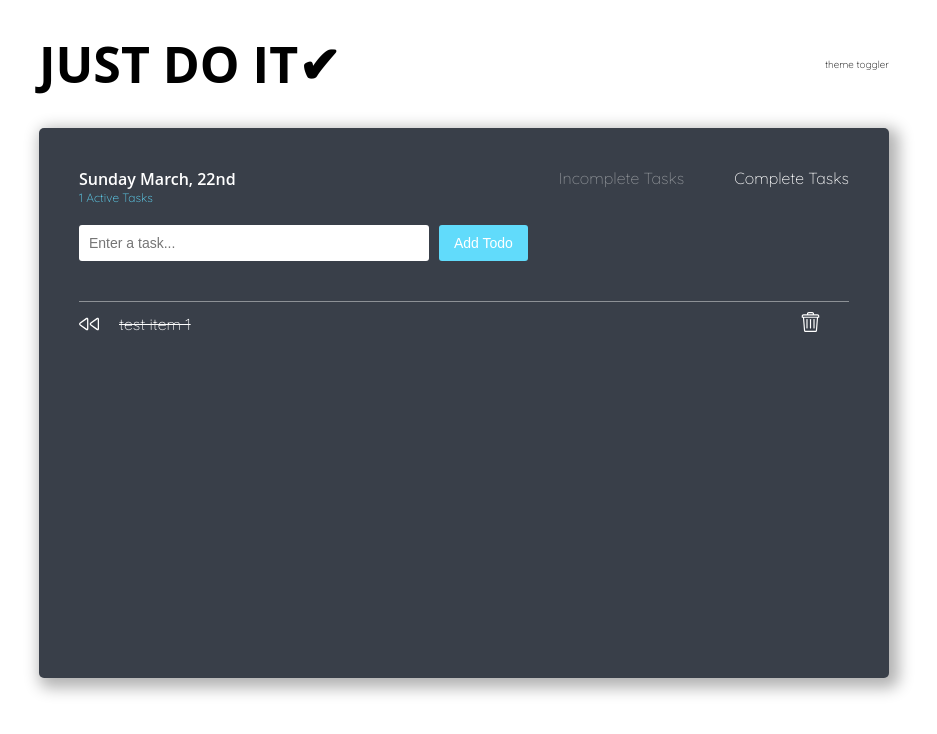
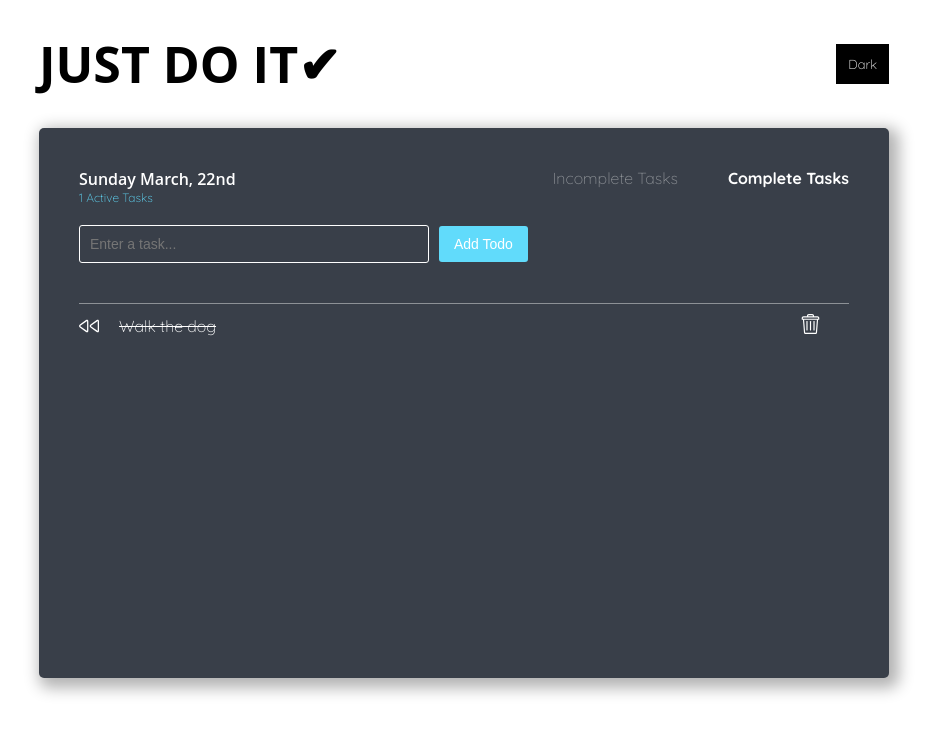
Before and after one commit to shimphillip/just-todo-it, a React (Create React App) app: page /completed in a window 1280 px wide. Shown: the top 734 px of the page, without its empty margins (176-1113 px from the left). Built offline with nearby package versions, Linux system fonts and the light colour scheme.

Commit message:
feat(dark-mode): pretty :)

```diff
--- a/src/components/App.scss
+++ b/src/components/App.scss
@@ -1,3 +1,17 @@
+:root {
+  --primary-color: #393f49;
+  --secondary-color: #61dbfb;
+  --tertiary-color: white;
+  --danger-color: red;
+  --success-color: green;
+}
+
+[data-theme="dark"] {
+  --primary-color: white;
+  --secondary-color: #61dbfb;
+  --tertiary-color: #393f49;
+}
+
 *,
 *::before,
 *::after {
@@ -64,7 +78,7 @@ html {
   .container {
     width: 850px;
     height: 550px;
-    background-color: #393f49;
+    background-color: var(--primary-color);
     border-radius: 5px;
     padding: 4rem;
     box-shadow: 5px 5px 15px 5px rgba(0, 0, 0, 0.3);
--- a/src/components/App.tsx
+++ b/src/components/App.tsx
@@ -3,6 +3,7 @@ import Header from './Header/Header';
 import TodoList from './TodoList/TodoList';
 import './App.scss';
 import { BrowserRouter as Router, Switch, Route } from 'react-router-dom';
+import ToggleTheme from './ToggleTheme/ToggleTheme';
 
 // this is where you can update initial todos
 const initialTodos: Array<Todo> = [
@@ -11,11 +12,12 @@ const initialTodos: Array<Todo> = [
 ];
 
 interface AppProps {
-  initialTodosImport: Array<Todo>;
+  initialTodosImport?: Array<Todo>;
 }
 
 const App: React.FC<AppProps> = ({ initialTodosImport }) => {
   const [todos, setTodos] = useState(initialTodosImport || initialTodos);
+  const [darkMode, setDarkMode] = useState(true);
 
   const toggleTodo: ToggleTodo = selectedTodo => {
     const newTodos = todos.map(todo => {
@@ -50,6 +52,16 @@ const App: React.FC<AppProps> = ({ initialTodosImport }) => {
     setTodos(newTodos);
   };
 
+  const toggleDarkMode = () => {
+    if (darkMode) {
+      document.documentElement.setAttribute('data-theme', 'dark');
+    } else {
+      document.documentElement.setAttribute('data-theme', 'light');
+    }
+
+    setDarkMode(!darkMode);
+  };
+
   return (
     <Router>
       <div className="center">
@@ -60,7 +72,7 @@ const App: React.FC<AppProps> = ({ initialTodosImport }) => {
               ✔
             </span>
           </h1>
-          <div className="theme-toggler">theme toggler</div>
+          <ToggleTheme darkMode={darkMode} toggleDarkMode={toggleDarkMode} />
         </div>
         <div className="container">
           <Header todos={todos} addTodo={addTodo} />
--- a/src/components/Header/AddTodoForm/AddTodoForm.scss
+++ b/src/components/Header/AddTodoForm/AddTodoForm.scss
@@ -2,8 +2,9 @@ form {
   input {
     margin-right: 1rem;
     padding: 1rem 0 1rem 1rem;
-    background-color: white;
-    border: none;
+    color: var(--tertiary-color);
+    background-color: var(--primary-color);
+    border: 1px solid var(--tertiary-color);
     border-radius: 3px;
     font-size: 1.4rem;
     width: 350px;
@@ -11,8 +12,8 @@ form {
 
   button {
     padding: 1rem 1.5rem;
-    color: white;
-    background-color: #61dbfb;
+    color: var(--tertiary-color);
+    background-color: var(--secondary-color);
     border: none;
     border-radius: 3px;
     font-size: 1.4rem;
--- a/src/components/Header/Header.scss
+++ b/src/components/Header/Header.scss
@@ -7,7 +7,7 @@ header {
   time {
     font-family: 'Open Sans', sans-serif;
     margin-bottom: 0.5rem;
-    color: white;
+    color: var(--tertiary-color);
     font-size: 1.6rem;
     font-weight: 600;
   }
--- a/src/components/Header/Nav/Nav.scss
+++ b/src/components/Header/Nav/Nav.scss
@@ -6,7 +6,8 @@ nav {
     margin-right: 5rem;
 
     &--active {
-      color: white;
+      color: var(--tertiary-color);
+      font-weight: bold;
     }
 
     &:last-of-type {
--- a/src/components/Header/Status/Status.scss
+++ b/src/components/Header/Status/Status.scss
@@ -1,5 +1,5 @@
 .status {
-  color: #61dbfb;
+  color: var(--secondary-color);
   font-size: 1.2rem;
   margin-bottom: 2rem;
 }
--- a/src/components/TodoItem/TodoItem.scss
+++ b/src/components/TodoItem/TodoItem.scss
@@ -11,7 +11,7 @@
   .icon {
     width: 20px;
     height: 20px;
-    fill: white;
+    fill: var(--tertiary-color);
     margin-right: 20px;
   }
 
@@ -23,7 +23,7 @@
 
     .text {
       display: inline-block;
-      color: white;
+      color: var(--tertiary-color);
       font-size: 1.6rem;
       line-height: 1.5;
 
@@ -33,7 +33,7 @@
     }
 
     &:hover .icon {
-      fill: green;
+      fill: var(--success-color);
     }
   }
 
@@ -43,7 +43,7 @@
     cursor: pointer;
 
     &:hover {
-      fill: red;
+      fill: var(--danger-color);
     }
   }
 }
--- /dev/null
+++ b/src/components/ToggleTheme/ToggleTheme.scss
@@ -0,0 +1,16 @@
+.toggle-button {
+  padding: 1rem;
+  border: 2px solid black;
+  cursor: pointer;
+  font-size: 1.3rem;
+
+  &--dark {
+    background: black;
+    color: white;
+  }
+
+  &--light {
+    background: white;
+    color: black;
+  }
+}
--- /dev/null
+++ b/src/components/ToggleTheme/ToggleTheme.tsx
@@ -0,0 +1,27 @@
+import React from 'react';
+import './ToggleTheme.scss';
+
+interface ToggleThemeProps {
+  toggleDarkMode: ToggleDarkMode;
+  darkMode: boolean;
+}
+
+const ToggleTheme: React.FC<ToggleThemeProps> = ({
+  darkMode,
+  toggleDarkMode,
+}) => {
+  return darkMode ? (
+    <div className="toggle-button toggle-button--dark" onClick={toggleDarkMode}>
+      Dark
+    </div>
+  ) : (
+    <div
+      className="toggle-button toggle-button--light"
+      onClick={toggleDarkMode}
+    >
+      Light
+    </div>
+  );
+};
+
+export default ToggleTheme;
--- a/src/index.tsx
+++ b/src/index.tsx
@@ -2,11 +2,10 @@ import React from 'react';
 import ReactDOM from 'react-dom';
 import App from './components/App';
 import * as serviceWorker from './serviceWorker';
-import { testTodos as initialTodosImport } from './fixtureTestData';
 
 ReactDOM.render(
   <React.StrictMode>
-    <App initialTodosImport={initialTodosImport} />
+    <App />
   </React.StrictMode>,
   document.getElementById('root')
 );
--- a/src/types.d.ts
+++ b/src/types.d.ts
@@ -8,3 +8,5 @@ type ToggleTodo = (selectedTodo: Todo) => void;
 type AddTodo = (newTodo: string) => void;
 
 type DeleteTodo = (selectedTodo: Todo) => void;
+
+type ToggleDarkMode = () => void;
```
